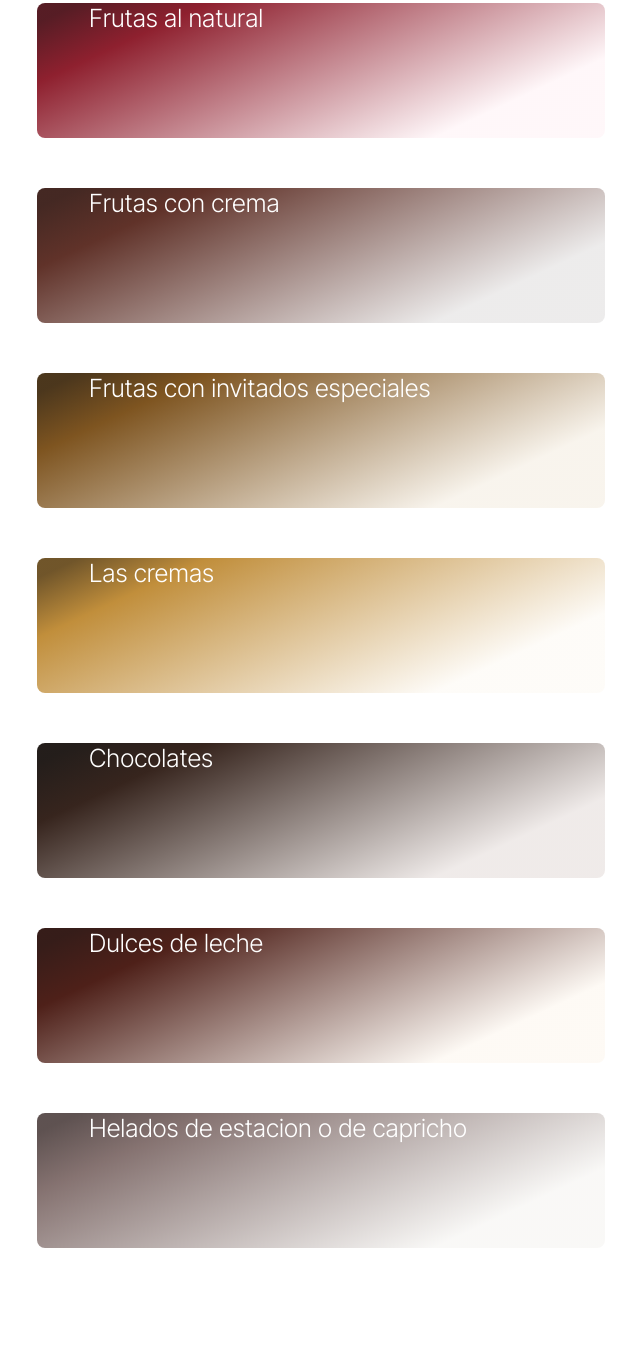
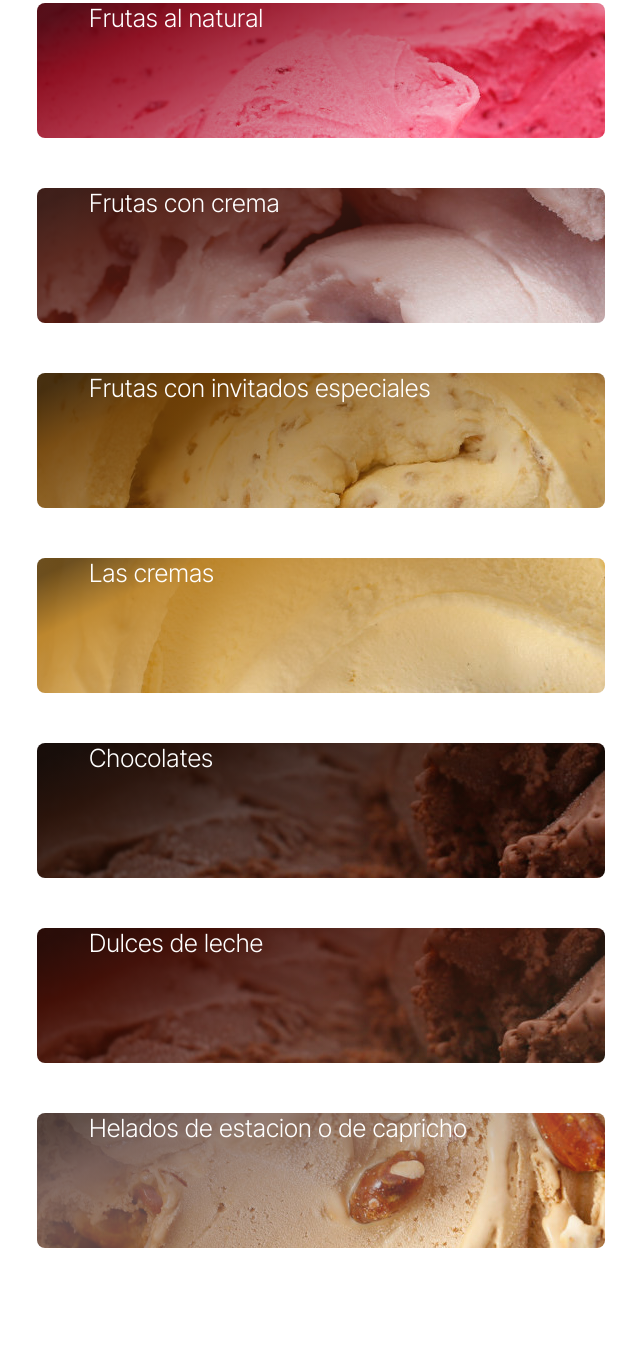
Before and after one commit to abigaiiiiil/tp2-AbigailGalian-Jauja, a plain HTML site: page helados.html in a window 1280 px wide. Shown: the part 3005-4360 px from the top of the page, without its empty margins (319-959 px from the left). Drawn offline with nearby package versions, Linux system fonts and the light colour scheme; the site is published under a folder, as on GitHub Pages, so addresses that start at the root find nothing.

Commit message:
Update helados.html

```diff
--- a/helados.html
+++ b/helados.html
@@ -141,7 +141,7 @@
     <div class="container-fluid">
         <div class="row">
             <div class="col-md-12">
-                <div class="containerSabores-HELADOS" style="background: linear-gradient(155deg, rgba(68, 4, 13, 0.9) 5%, rgba(130, 8, 24, 0.9) 20%, rgba(255, 179, 199, 0.1) 80%),url(/IMG/saborHelado1.png);">
+                <div class="containerSabores-HELADOS" style="background: linear-gradient(155deg, rgba(68, 4, 13, 0.9) 5%, rgba(130, 8, 24, 0.9) 20%, rgba(255, 179, 199, 0.1) 80%),url(IMG/saborHelado1.png);">
                     <div class="row">
                         <div class="col-md-12">
                             <h2>Frutas al natural</h2>
@@ -154,7 +154,7 @@
     <div class="container-fluid " >
         <div class="row">
             <div class="col-md-12">
-                <div class="containerSabores-HELADOS" style="background: linear-gradient(155deg, rgba(48, 17, 11, 0.9) 5%, rgba(79, 28, 18, 0.9) 20%, rgba(77, 66, 65, 0.1) 80%),url(/IMG/saborHelado2.png);">
+                <div class="containerSabores-HELADOS" style="background: linear-gradient(155deg, rgba(48, 17, 11, 0.9) 5%, rgba(79, 28, 18, 0.9) 20%, rgba(77, 66, 65, 0.1) 80%),url(IMG/saborHelado2.png);">
                     <div class="row">
                         <div class="col-md-12">
                             <h2>Frutas con crema</h2>
@@ -167,7 +167,7 @@
     <div class="container-fluid">
         <div class="row">
             <div class="col-md-12">
-                <div class="containerSabores-HELADOS" style="background: linear-gradient(155deg, rgba(56, 33, 4, 0.9) 5%, rgba(112, 66, 8, 0.9) 20%, rgba(191, 150, 79, 0.1) 80%),url(/IMG/saborHelado3.png);">
+                <div class="containerSabores-HELADOS" style="background: linear-gradient(155deg, rgba(56, 33, 4, 0.9) 5%, rgba(112, 66, 8, 0.9) 20%, rgba(191, 150, 79, 0.1) 80%),url(IMG/saborHelado3.png);">
                     <div class="row">
                         <div class="col-md-12">
                             <h2>Frutas con invitados especiales</h2>
@@ -180,7 +180,7 @@
     <div class="container-fluid">
         <div class="row">
             <div class="col-md-12">
-                <div class="containerSabores-HELADOS" style="background: linear-gradient(155deg, rgba(97, 67, 19, 0.9) 5%, rgba(186, 130, 38, 0.9) 20%, rgba(242, 222, 186, 0.1) 80%),url(/IMG/saborHelado4.png);">
+                <div class="containerSabores-HELADOS" style="background: linear-gradient(155deg, rgba(97, 67, 19, 0.9) 5%, rgba(186, 130, 38, 0.9) 20%, rgba(242, 222, 186, 0.1) 80%),url(IMG/saborHelado4.png);">
                     <div class="row">
                         <div class="col-md-12">
                             <h2>Las cremas</h2>
@@ -193,7 +193,7 @@
     <div class="container-fluid">
         <div class="row">
             <div class="col-md-12">
-                <div class="containerSabores-HELADOS" style="background: linear-gradient(155deg, rgba(12, 5, 2, 0.9) 5%, rgba(33, 13, 5, 0.9) 20%, rgba(102, 56, 41, 0.1) 80%),url(/IMG/saborHelado5.png);">
+                <div class="containerSabores-HELADOS" style="background: linear-gradient(155deg, rgba(12, 5, 2, 0.9) 5%, rgba(33, 13, 5, 0.9) 20%, rgba(102, 56, 41, 0.1) 80%),url(IMG/saborHelado5.png);">
                     <div class="row">
                         <div class="col-md-12">
                             <h2>Chocolates</h2>
@@ -206,7 +206,7 @@
     <div class="container-fluid">
         <div class="row">
             <div class="col-md-12">
-                <div class="containerSabores-HELADOS" style="background:linear-gradient(155deg, rgba(32, 4, 0, 0.9) 5%, rgba(59, 8, 0, 0.9) 20%, rgba(242, 204, 155, 0.1) 80%),url(/IMG/saborHelado5.png);">
+                <div class="containerSabores-HELADOS" style="background:linear-gradient(155deg, rgba(32, 4, 0, 0.9) 5%, rgba(59, 8, 0, 0.9) 20%, rgba(242, 204, 155, 0.1) 80%),url(IMG/saborHelado5.png);">
                     <div class="row">
                         <div class="col-md-12">
                             <h2>Dulces de leche</h2>
@@ -219,7 +219,7 @@
     <div class="container-fluid">
         <div class="row">
             <div class="col-md-12">
-                <div class="containerSabores-HELADOS" style="background:linear-gradient(155deg, rgba(77, 63, 62, 0.9) 5%, rgba(120, 99, 97, 0.9) 20%, rgba(196, 189, 173, 0.1) 80%),url(/IMG/saborHelado6.png);">
+                <div class="containerSabores-HELADOS" style="background:linear-gradient(155deg, rgba(77, 63, 62, 0.9) 5%, rgba(120, 99, 97, 0.9) 20%, rgba(196, 189, 173, 0.1) 80%),url(IMG/saborHelado6.png);">
                     <div class="row">
                         <div class="col-md-12">
                             <h2>Helados de estacion o de capricho</h2>
```
